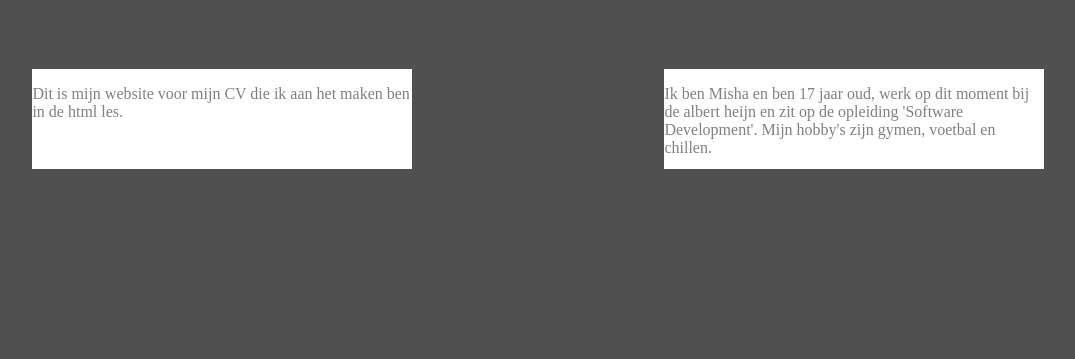
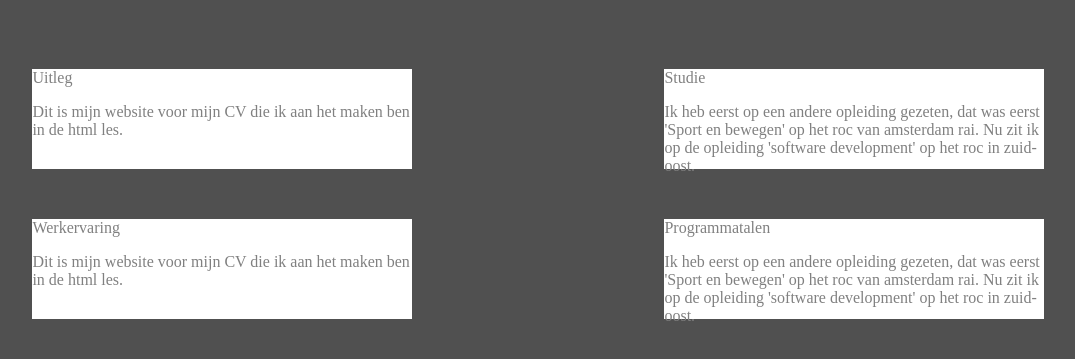
Before and after one commit to Misha2149796/html-les, a plain HTML site: page index.html in a window 1280 px wide. Shown: the part 61-420 px from the top of the page, without its empty margins (102-1177 px from the left). Drawn offline with Linux system fonts and the light colour scheme.

Commit message:
Update index.html

```diff
--- a/index.html
+++ b/index.html
@@ -8,14 +8,33 @@
         <link rel="stylesheet" href="style.css">
     </head>
     <body>
+        <!-- naam als title -->
         <h1>Misha</h1>
+
+        <!-- div om alles mooi neer te zetten  -->
         <div class="cv">
+
+            <!-- alle teksten mooi neerzetten  -->
             <div class="info">
+                <div class="text">Uitleg</div>
                 <p>Dit is mijn website voor mijn CV die ik aan het maken ben in de html les.</p>
             </div>
 
-            <div class="info2">
-                <p>Ik ben Misha en ben 17 jaar oud, werk op dit moment bij de albert heijn en zit op de opleiding 'Software Development'. Mijn hobby's zijn gymen, voetbal en chillen.</p>
+            <div class="info">
+                <div class="text">Studie</div>
+                <p>Ik heb eerst op een andere opleiding gezeten, dat was eerst 'Sport en bewegen' op het roc van amsterdam rai. Nu zit ik op de opleiding 'software development' op het roc in zuid-oost.</p>
+            </div>
+        </div>
+
+        <div class="cv">
+            <div class="info">
+                <div class="text">Werkervaring</div>
+                <p>Dit is mijn website voor mijn CV die ik aan het maken ben in de html les.</p>
+            </div>
+
+            <div class="info">
+                <div class="text">Programmatalen</div>
+                <p>Ik heb eerst op een andere opleiding gezeten, dat was eerst 'Sport en bewegen' op het roc van amsterdam rai. Nu zit ik op de opleiding 'software development' op het roc in zuid-oost.</p>
             </div>
         </div>
 </body>
```
